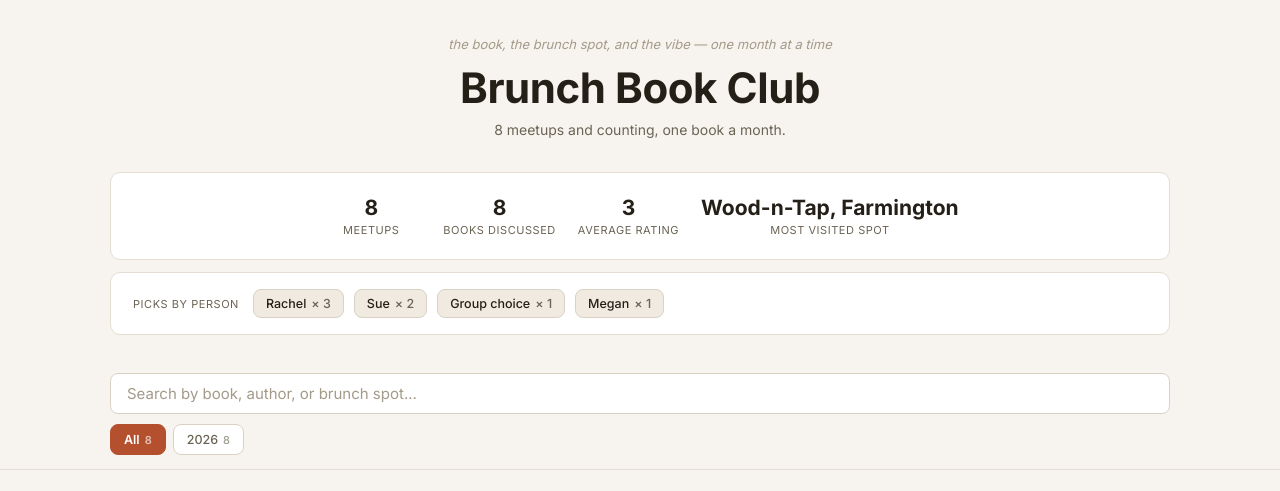
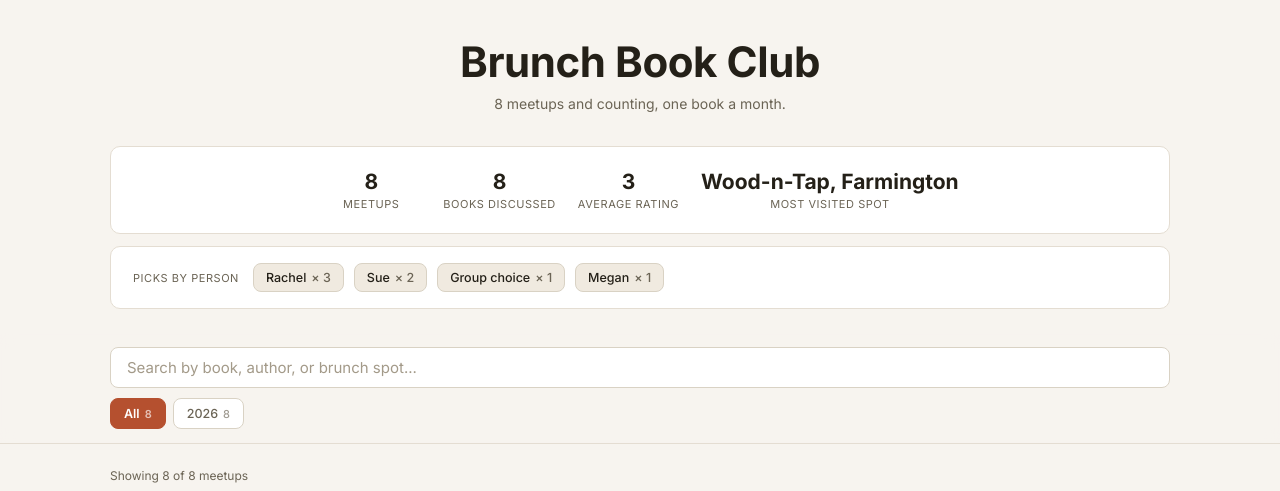
Before and after one commit to mbrockavich/megan-brockavich, a plain HTML site: page book-club.html in a window 1280 px wide. Shown: the top 491 px of the page. Drawn offline with Linux system fonts and the light colour scheme.

Commit message:
Remove the small lines above the Club and Stats headers
Co-Authored-By: Claude Opus 5.5 <noreply@anthropic.com>
Claude-Session: https://claude.ai/code/session_01X81csYCMESS6ZDTLFQANFG

```diff
--- a/book-club.html
+++ b/book-club.html
@@ -252,7 +252,6 @@
 
 
   <header>
-    <div class="eyebrow">the book, the brunch spot, and the vibe — one month at a time</div>
     <h1>Brunch Book Club</h1>
     <p id="heroSub">Loading the shelves...</p>
   </header>
```
Also changed, not shown: 2026-reading-stats.html (+0 -1 lines).
